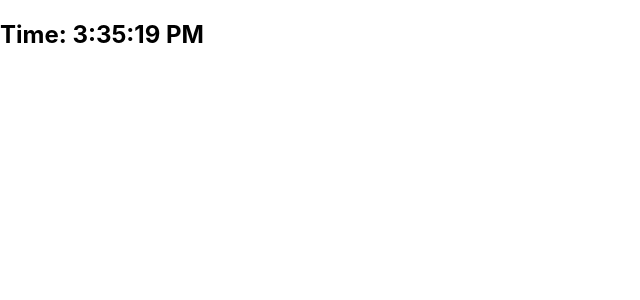
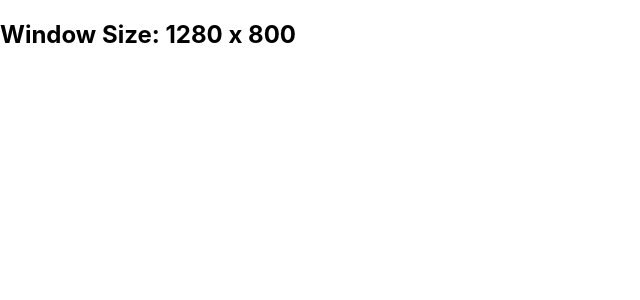
Before and after one commit to Aarti-Waghmare-React-Course/web_development1, a React (Create React App) app in the folder react-beginner-projects/: page / in a window 1280 px wide. Shown: the top 300 px of the page, without its empty margins (0-640 px from the left). Built offline with nearby package versions, Linux system fonts and the light colour scheme.

Commit message:
Window size changing logic added

```diff
--- a/react-beginner-projects/src/App.js
+++ b/react-beginner-projects/src/App.js
@@ -18,6 +18,7 @@ import CharCounter_05 from './components/02_useEffect_hook/CharCounter_05';
 import MouseTracker_06 from './components/02_useEffect_hook/MouseTracker_06';
 import ThemeChanger_07 from './components/02_useEffect_hook/ThemeChanger_07';
 import Clock_08 from './components/02_useEffect_hook/Clock_08';
+import WindowSize_09 from './components/02_useEffect_hook/WindowSize_09';
 
 function App() {
   return (
@@ -40,7 +41,8 @@ function App() {
     {/* <CharCounter_05/> */}
     {/* <MouseTracker_06/> */}
     {/* <ThemeChanger_07/> */}
-    <Clock_08/>
+    {/* <Clock_08/> */}
+    <WindowSize_09/>
     </>
   );
 }
--- /dev/null
+++ b/react-beginner-projects/src/components/02_useEffect_hook/WindowSize_09.jsx
@@ -0,0 +1,20 @@
+// 9. Window Resize Listener
+// Show the width and height of the window and update on resize.
+// Concepts: Event listener, useEffect with cleanup.
+
+import React from "react";
+import { useEffect,useState } from "react";
+
+const WindowSize_09 = () => {
+  const [size, setSize] = useState({ width: window.innerWidth, height: window.innerHeight });
+
+  useEffect(() => {
+    const handleResize = () => setSize({ width: window.innerWidth, height: window.innerHeight });
+    window.addEventListener('resize', handleResize);
+    return () => window.removeEventListener('resize', handleResize);
+  }, []);
+
+  return <h2>Window Size: {size.width} x {size.height}</h2>;
+};
+
+export default WindowSize_09;
```
